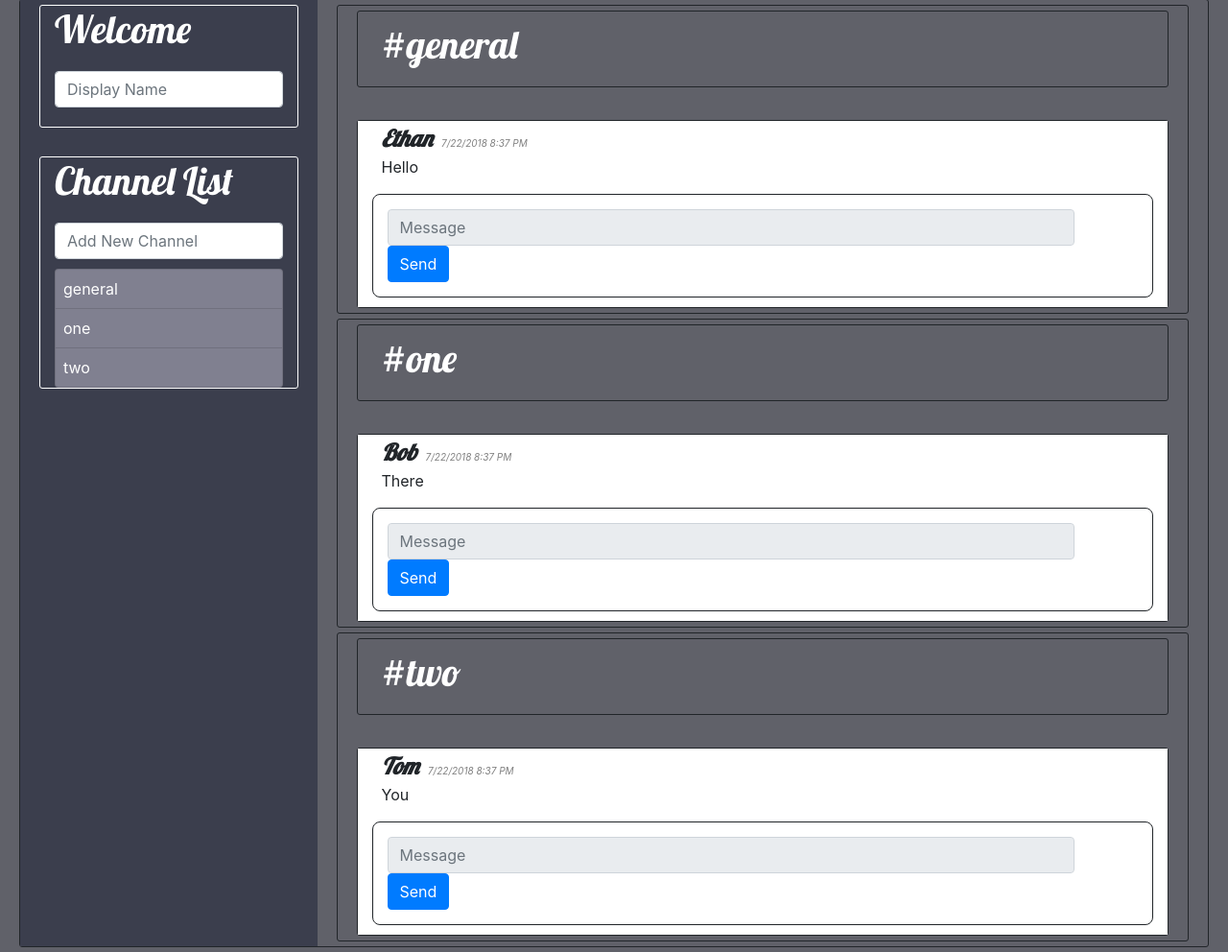
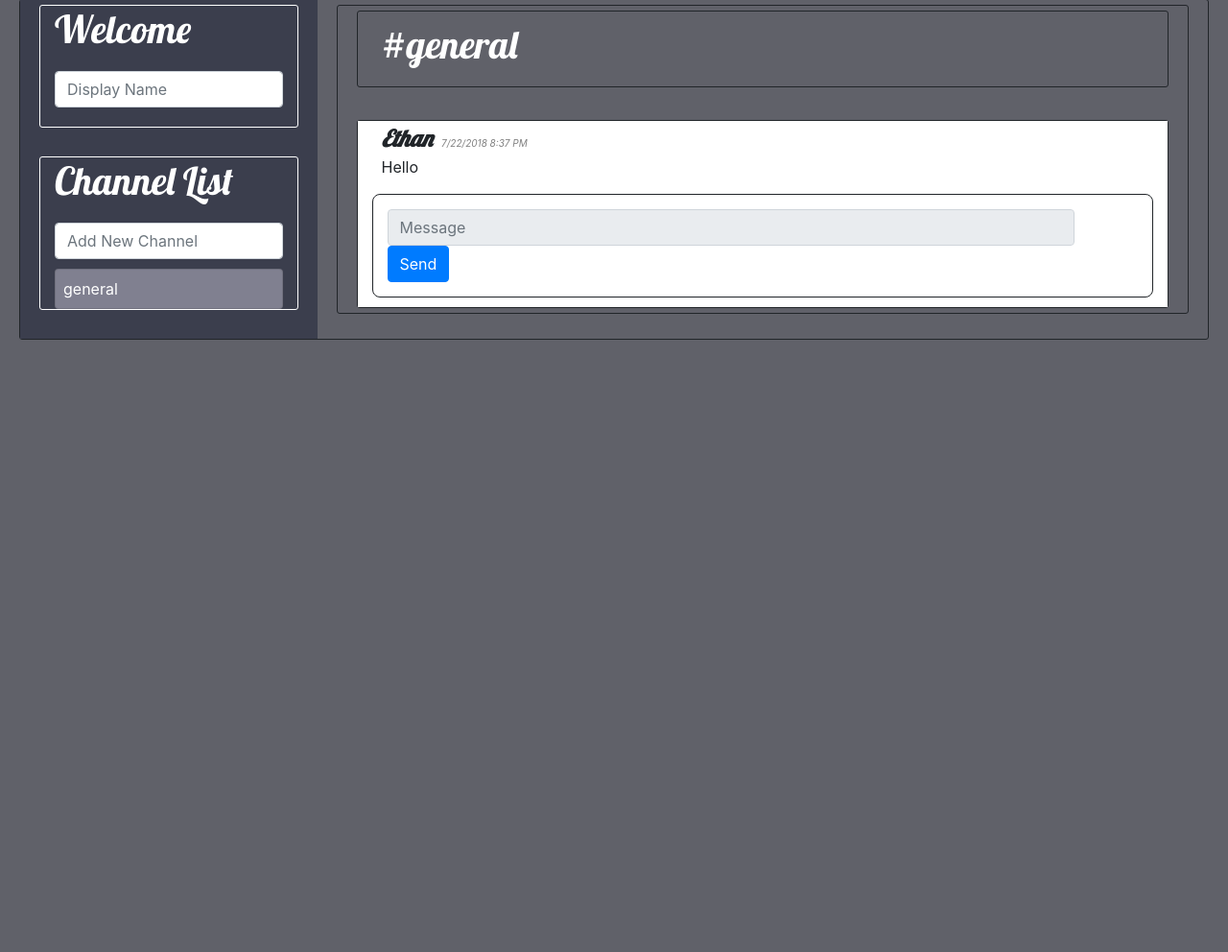
Before and after one commit to ethanbates14/project2, a Flask app: page / in a window 1280 px wide. Shown: the part 117-1109 px from the top of the page at 96% size. After the commit the page ends 471 px from the top, so only its background shows below. Run offline with Flask 2, Linux system fonts and the light colour scheme; some libraries are stand-ins or nearby versions.

Commit message:
debugging tab channel selection

```diff
--- a/application.py
+++ b/application.py
@@ -8,12 +8,18 @@ app.config["SECRET_KEY"] = os.getenv("SECRET_KEY")
 socketio = SocketIO(app)
 
 # list of channels and messages per channel.  Default is General
+channel_list = ['general']
+channel_messages = {'general': [{'msg_user': 'Ethan', 'msg_message': 'Hello', 'msg_time': '7/22/2018 8:37 PM'}]}
+"""
+#Testing
+
 channel_list = ['general','one','two']
 channel_messages = {
     'general': [{'msg_user': 'Ethan', 'msg_message': 'Hello', 'msg_time': '7/22/2018 8:37 PM'}] ,
     'one': [{'msg_user': 'Bob', 'msg_message': 'There', 'msg_time': '7/22/2018 8:37 PM'}] ,
     'two': [{'msg_user': 'Tom', 'msg_message': 'You', 'msg_time': '7/22/2018 8:37 PM'}] ,
 }
+"""
 
 # Render Index Template
 @app.route("/", methods=["GET", "POST"])
--- a/static/index.js
+++ b/static/index.js
@@ -96,7 +96,7 @@ document.addEventListener('DOMContentLoaded', function() {
 
 
   // Message Send
-  document.querySelector('#sendbutton').onclick = function() {
+  document.querySelector('#general-sendbutton').onclick = function() {
     var msgcontent = document.querySelector('#general-myMessage').value;
     var timestamp = timestamp_format()
     console.log(msgcontent);
--- a/templates/index.html
+++ b/templates/index.html
@@ -42,7 +42,9 @@
                      </form>
                      <ul class="list-group">
                         {% for ch_item in channels %}
-                        <li class="channel-items list-group-item">{{ ch_item }}</li>
+                        <li class="channel-items list-group-item" id="list-{{ ch_item }}-list">
+                           {{ ch_item }}
+                        </li>
                         {% endfor %}
                      </ul>
                   </div>
@@ -54,7 +56,7 @@
 
              <!-- channel iteration -->
             {% for ch_item in channels %}
-            <div id="{{ch_item}}" class="row">
+            <div class="row" id="list-{{ch_item}}">
                <div class="col-sm-12">
 
                <div class="row">
@@ -81,7 +83,7 @@
                               <input id="{{ch_item}}-myMessage" type="text" class="form-control"  autocomplete="off" placeholder="Message" disabled>
                            </div>
                            <div class="col-auto">
-                              <button id="sendbutton" type="submit" class="btn btn-primary">Send</button>
+                              <button id="{{ch_item}}-sendbutton" type="submit" class="btn btn-primary">Send</button>
                            </div>
                         </div>
                      </form>
@@ -89,7 +91,7 @@
                </div>
 
                </div>
-            </div> <!-- {{ch_item}} -->
+            </div> <!-- list-{{ch_item}} -->
             {% endfor %}
 
             </div> <!-- messagearea -->
```
